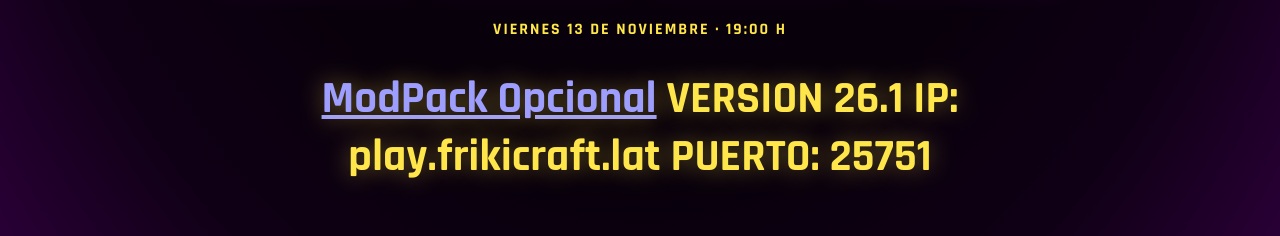
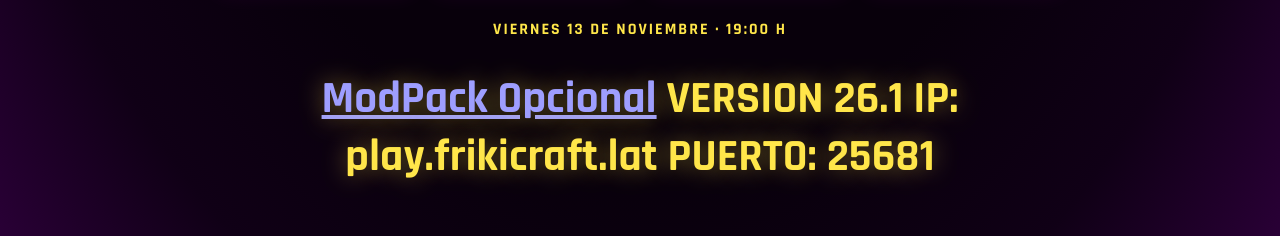
Before and after one commit to WAlejandroL/frikicraft-web, a plain HTML site: page index.html in a window 1280 px wide. Shown: the part 1435-1671 px from the top of the page. Drawn offline with Linux system fonts and the light colour scheme.

Commit message:
correcion ip

```diff
--- a/index.html
+++ b/index.html
@@ -128,7 +128,7 @@
     <div id="countdown-finished" hidden>
         <a href="https://drive.google.com/drive/folders/18mkf8tOcdF6My7zNEdcX9wqT7jj1kUyb?usp=sharing">ModPack Opcional</a>
         VERSION 26.1
-        IP: play.frikicraft.lat PUERTO: 25751
+        IP: play.frikicraft.lat PUERTO: 25681
     </div>
 
     </section>
```
